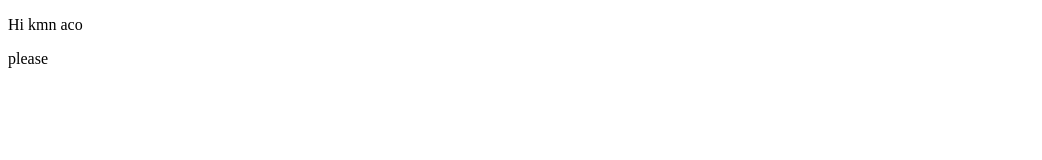
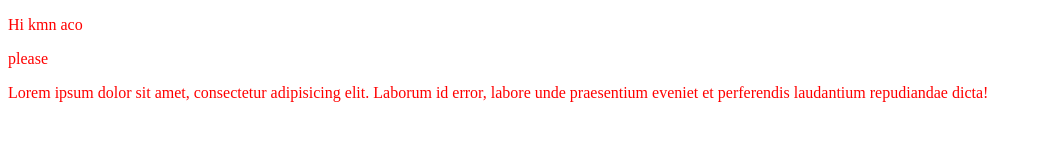
Before and after one commit to Riyad176/developer-protfolio, a plain HTML site: page index.html in a window 1280 px wide. Shown: the whole page, without its empty margins (0-1042 px from the left). Drawn offline with Linux system fonts and the light colour scheme.

Commit message:
header added and css

```diff
--- a/index.html
+++ b/index.html
@@ -4,10 +4,15 @@
   <meta charset="UTF-8">
   <meta name="viewport" content="width=device-width, initial-scale=1.0">
   <meta http-equiv="X-UA-Compatible" content="ie=edge">
+  <link rel="stylesheet" href="style.css" type="text/css" media="all" />
   <title>mY first love</title>
 </head>
 <body>
   <p>Hi kmn aco</p>
   <p>please</p>
+  <div>
+    <p>Lorem ipsum dolor sit amet, consectetur adipisicing elit. Laborum id error, labore unde praesentium eveniet et perferendis laudantium repudiandae dicta!</p>
+  </div>
+
 </body>
 </html>
--- /dev/null
+++ b/style.css
@@ -0,0 +1,3 @@
+p{
+  color: red;
+}
```
